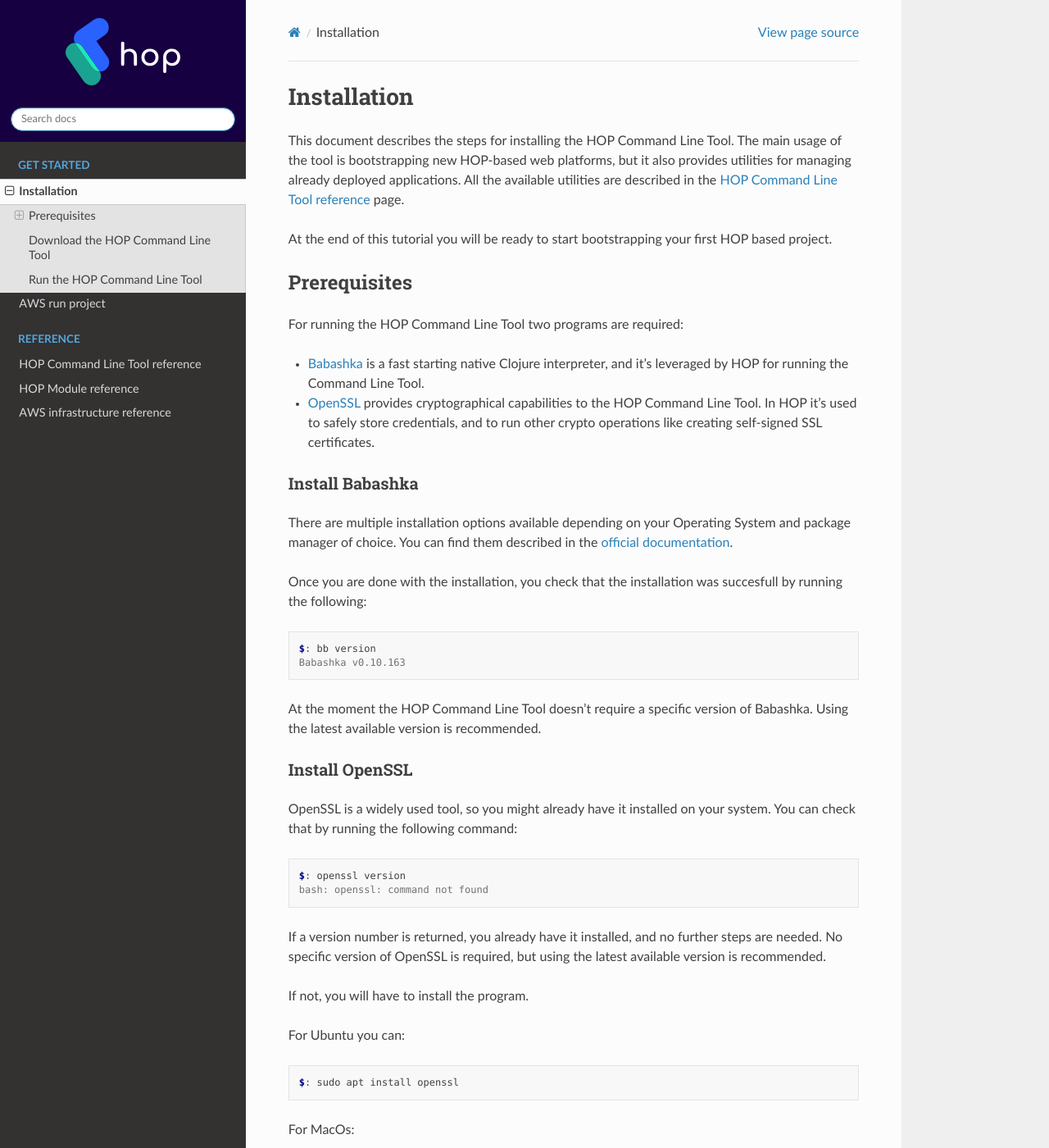
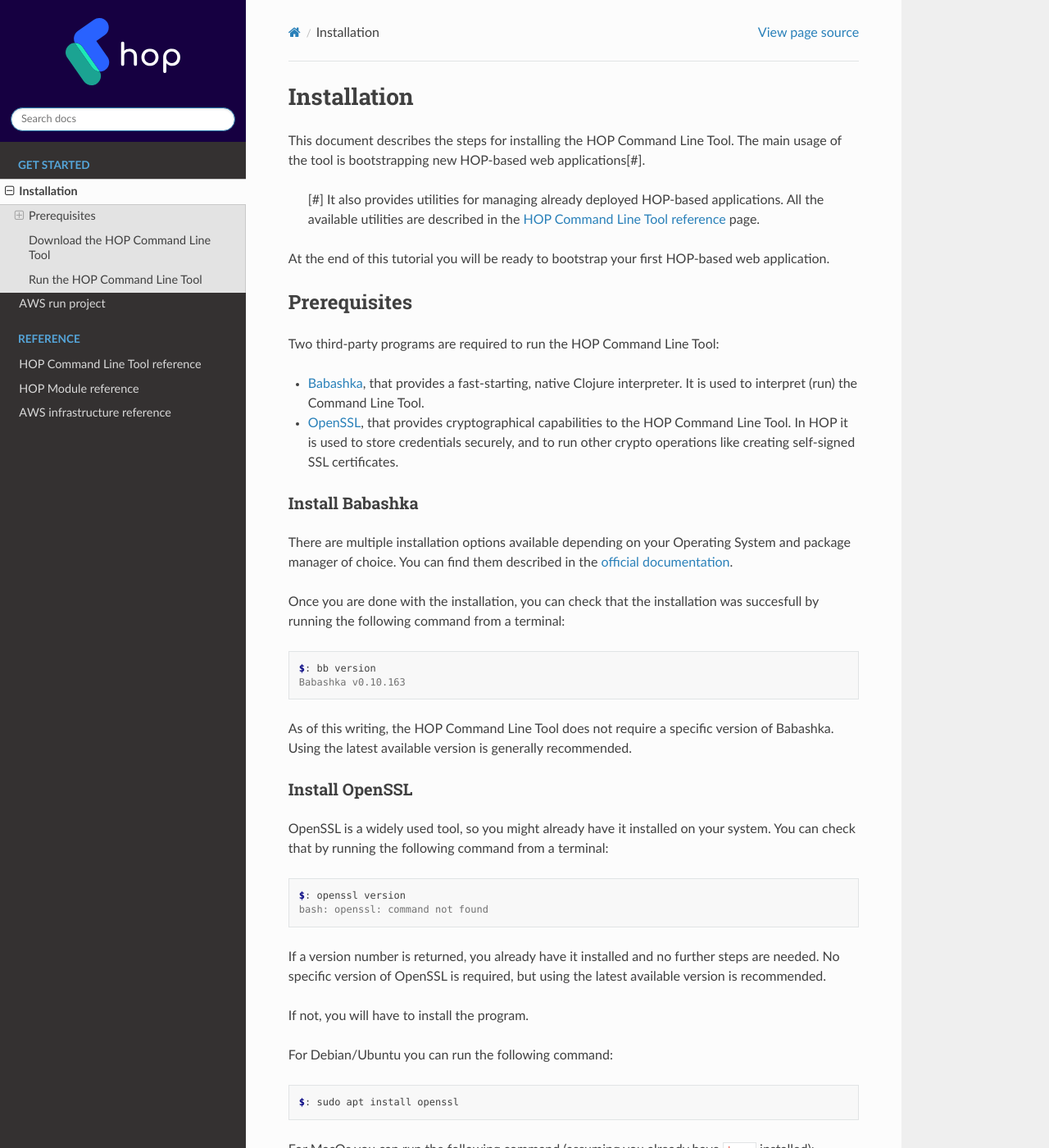
Before and after one commit to gethop-dev/hop-documentation, a Sphinx documentation site: the page built from docs/source/get-started/installation/main.rst, in a window 1280 px wide and 1400 px high. Shown: the whole window at 82% size. Built offline with Sphinx 7.4.7 and the Read the Docs theme 2.0.0, drawn with Linux system fonts in a browser that asks for light colours; some of the changed text lies outside the part shown.

Commit message:
Style, grammar and cosmetic fixes.

```diff
--- a/docs/source/get-started/installation/main.rst
+++ b/docs/source/get-started/installation/main.rst
@@ -3,24 +3,27 @@
 
 This document describes the steps for installing the HOP Command Line
 Tool. The main usage of the tool is bootstrapping new HOP-based web
-platforms, but it also provides utilities for managing already
-deployed applications. All the available utilities are described in
-the :doc:`/reference/hop-cli/main` page.
+applications[#].
 
-At the end of this tutorial you will be ready to start bootstrapping
-your first HOP based project.
+  [#] It also provides utilities for managing already deployed
+  HOP-based applications. All the available utilities are
+  described in the :doc:`/reference/hop-cli/main` page.
+
+At the end of this tutorial you will be ready to bootstrap your first
+HOP-based web application.
 
 Prerequisites
 -------------
 
-For running the HOP Command Line Tool two programs are required:
+Two third-party programs are required to run the HOP Command Line
+Tool:
 
-* `Babashka <https://github.com/babashka/babashka>`_ is a fast
-  starting native Clojure interpreter, and it's leveraged by HOP for
-  running the Command Line Tool.
-* `OpenSSL <https://www.openssl.org/>`_ provides cryptographical
-  capabilities to the HOP Command Line Tool. In HOP it's used to
-  safely store credentials, and to run other crypto operations like
+* `Babashka <https://github.com/babashka/babashka>`_, that provides a
+  fast-starting, native Clojure interpreter. It is used to interpret
+  (run) the Command Line Tool.
+* `OpenSSL <https://www.openssl.org/>`_, that provides cryptographical
+  capabilities to the HOP Command Line Tool. In HOP it is used to
+  store credentials securely, and to run other crypto operations like
   creating self-signed SSL certificates.
 
 Install Babashka
@@ -31,49 +34,52 @@
 described in the `official documentation
 <https://github.com/babashka/babashka#installation>`_.
 
-Once you are done with the installation, you check that the
-installation was succesfull by running the following:
+Once you are done with the installation, you can check that the
+installation was succesfull by running the following command from a
+terminal:
 
 .. code-block:: console
 
    $: bb version
    Babashka v0.10.163
 
-At the moment the HOP Command Line Tool doesn't require a specific
-version of Babashka. Using the latest available version is
-recommended.
+As of this writing, the HOP Command Line Tool does not require a
+specific version of Babashka. Using the latest available version is
+generally recommended.
 
 Install OpenSSL
 ++++++++++++++++
 
 OpenSSL is a widely used tool, so you might already have it installed
-on your system. You can check that by running the following command:
+on your system. You can check that by running the following command
+from a terminal:
 
 .. code-block:: console
 
    $: openssl version
    bash: openssl: command not found
 
-If a version number is returned, you already have it installed, and no
-further steps are needed. No specific version of OpenSSL is
-required, but using the latest available version is recommended.
+If a version number is returned, you already have it installed and no
+further steps are needed. No specific version of OpenSSL is required,
+but using the latest available version is recommended.
 
 If not, you will have to install the program.
 
-For Ubuntu you can:
+For Debian/Ubuntu you can run the following command:
 
 .. code-block:: console
 
    $: sudo apt install openssl
 
-For MacOs:
+For MacOs you can run the following command (assuming you already have
+``brew`` installed):
 
 .. code-block:: console
 
    $: brew install openssl
 
-We don't provide installation steps for other Operating Systems, but
-as it's a very common tool it should be straightfordward to find the
+We do not provide installation steps for other Operating Systems. But,
+as it is a very common tool, it should be straightfordward to find the
 steps on the web.
 
 You can check that OpenSSL has been succesfully installed by running
@@ -102,7 +108,7 @@
 
 Open a terminal in the folder where you downloaded the ``hop-cli.jar``
 file and run it using Babashka. All the available subcommands provided
-by the tool will be printed.
+by the tool will be printed:
 
 .. code-block:: console
 
@@ -117,9 +123,10 @@
 .. note::
 
    You can save the ``hop-cli.jar`` in any directory of your
-   choice. You just need to specify the path whenever executing ``bb``.
+   choice. You just need to specify the path to the ``hop-cli.jar``
+   file whenever executing ``bb``.
 
-You are now ready for bootstrapping your first HOP project. You can
-follow the :doc:`/get-started/aws-run-project/main` tutorial for
-creating and deploying a HOP application on Amazon Web Services cloud
+You are now ready to bootstrap your first HOP application. You can
+follow the :doc:`/get-started/aws-run-project/main` tutorial to
+create and deploya HOP application on Amazon Web Services cloud
 provider.
```
Also changed, not shown: other parts of docs/source/get-started/installation/main.rst (+1 -1 lines).
